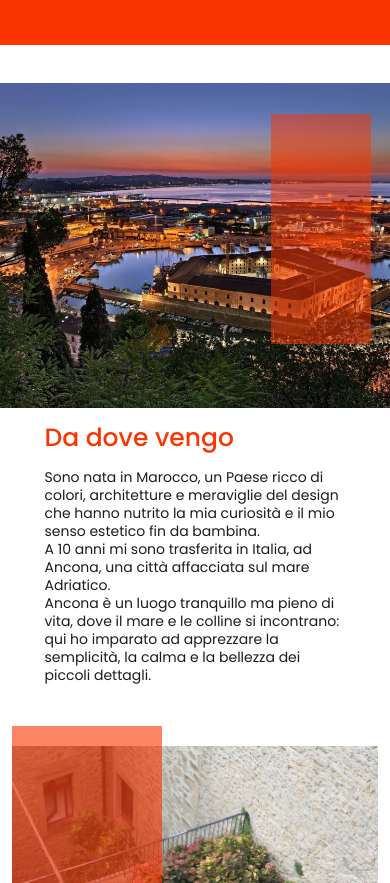
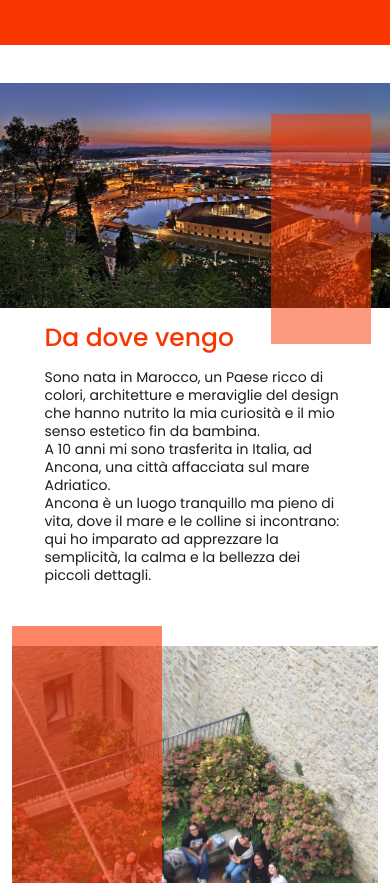
Before and after one commit to lamya-eddaoudi/miosito2, a plain HTML site: page index.html in a window 390 px wide. Shown: the part 1419-2302 px from the top of the page. Drawn offline with Linux system fonts and the light colour scheme.

Commit message:
Update style.css

```diff
--- a/css/style.css
+++ b/css/style.css
@@ -278,7 +278,7 @@ html, body {
   .sfondo-2 {
     background-position: center center;
     background-size: cover;
-    min-height: 325px;
+    min-height: 225px;
   }
   .strong-1 {
   font-size: 25px;
```
